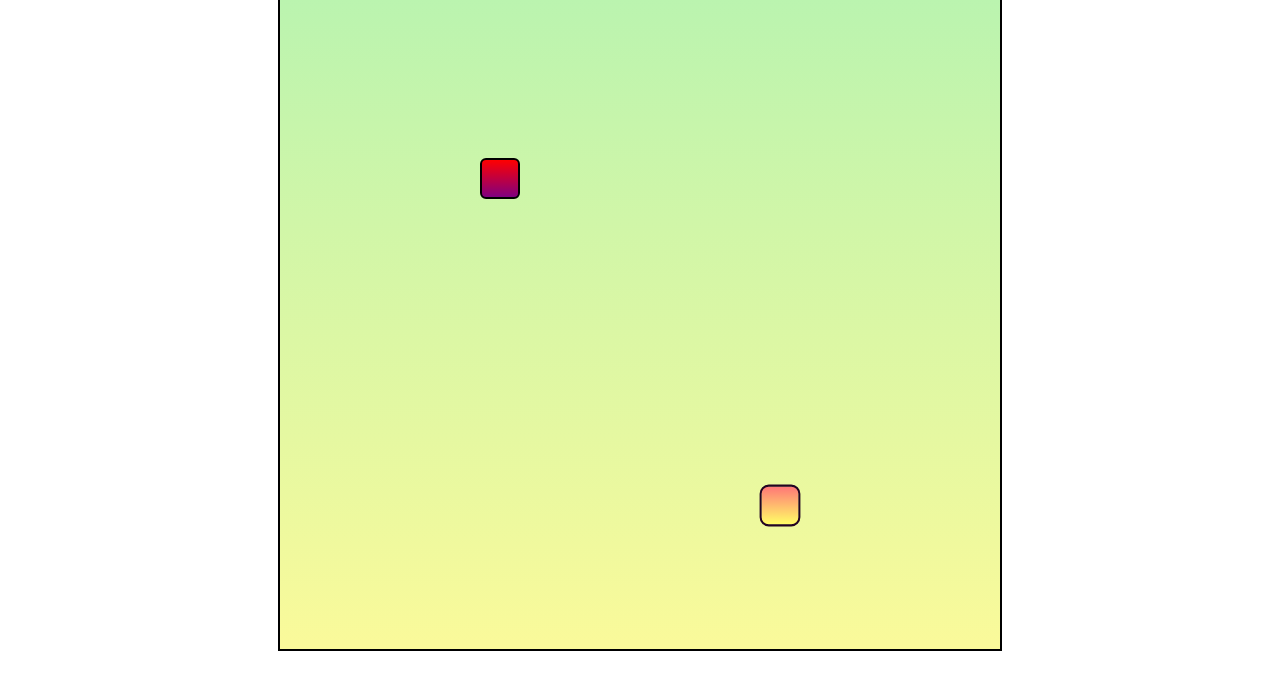
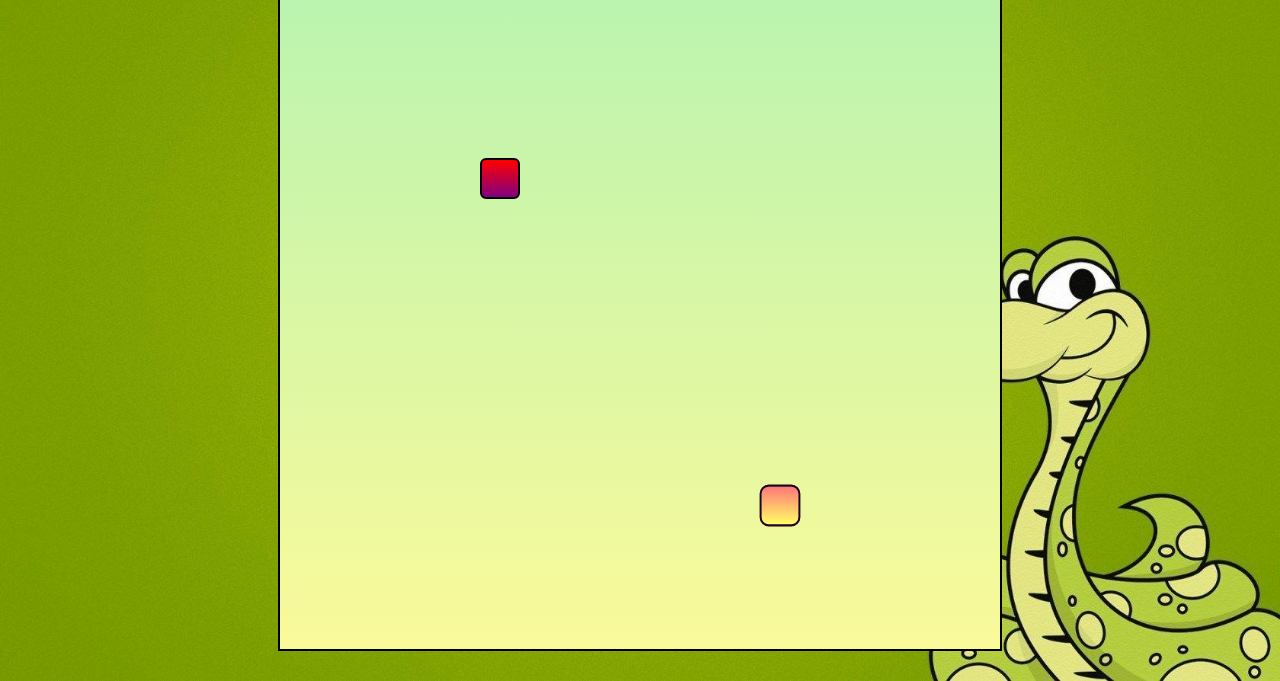
Before and after one commit to minahilakhtar/snakegame, a plain HTML site: page index.html in a window 1280 px wide. Shown: the part 119-800 px from the top of the page. Drawn offline with Linux system fonts and the light colour scheme; a web font is replaced by a local one.

Commit message:
Update style.css

```diff
--- a/style.css
+++ b/style.css
@@ -6,7 +6,7 @@
 }
 
 .body{
-    background: url('../img/bg.jpg');
+    background: url('bg.jpg');
     min-height: 100vh;
     background-size: 100vw 100vh;
     background-repeat: no-repeat;
```
